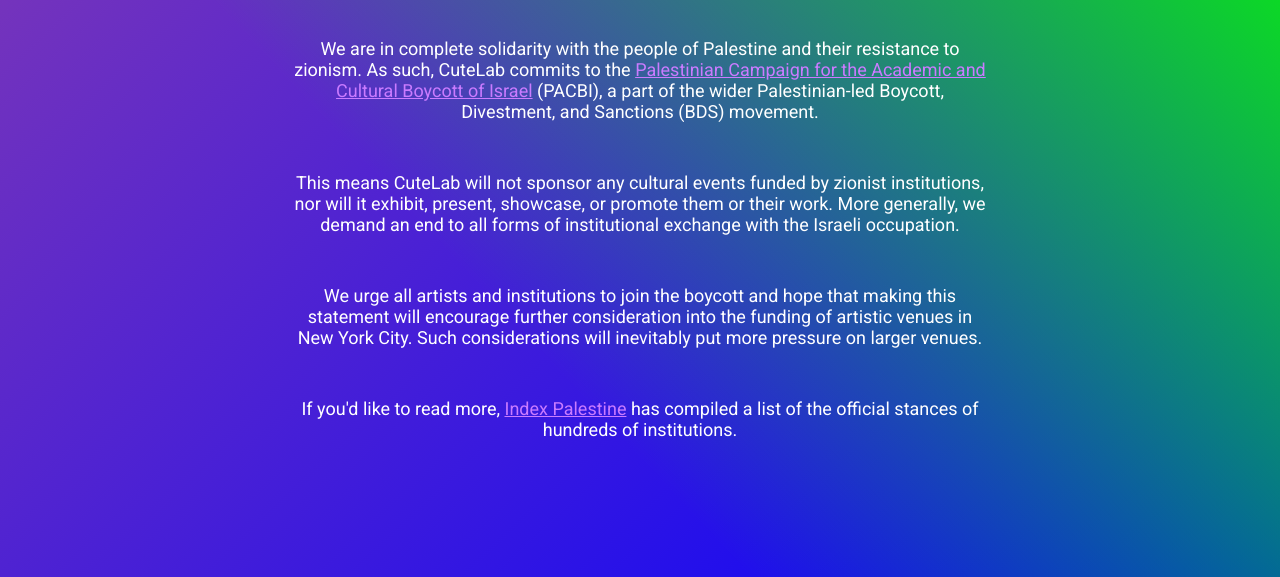
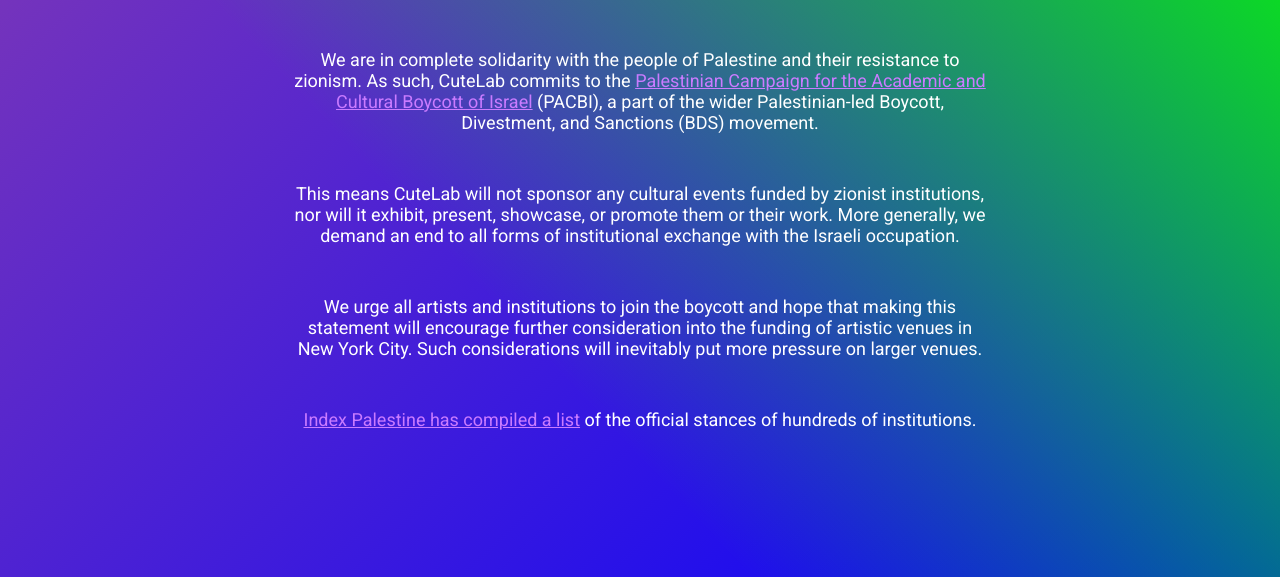
Before and after one commit to cutelabnyc/cutelabnyc.github.io, a plain HTML site: page pacbi.html in a window 1280 px wide. Shown: the part 223-800 px from the top of the page. Drawn offline with Linux system fonts and the light colour scheme.

Commit message:
Update pacbi.html

```diff
--- a/pacbi.html
+++ b/pacbi.html
@@ -21,7 +21,7 @@
         We urge all artists and institutions to join the boycott and hope that making this statement will encourage further consideration into the funding of artistic venues in New York City. Such considerations will inevitably put more pressure on larger venues.
     </p>
     <p class="longform">
-        If you'd like to read more, <a href="https://docs.google.com/spreadsheets/u/2/d/1ZojSsSn8EnCyU9Knjb8JBYU4vkUKxpyGySq2WzDuNIY/htmlview#">Index Palestine</a> has compiled a list of the official stances of hundreds of institutions.
+        <a href="https://docs.google.com/spreadsheets/u/2/d/1ZojSsSn8EnCyU9Knjb8JBYU4vkUKxpyGySq2WzDuNIY/htmlview#">Index Palestine has compiled a list</a> of the official stances of hundreds of institutions.
     </p>
   </div>
 </body>
```
